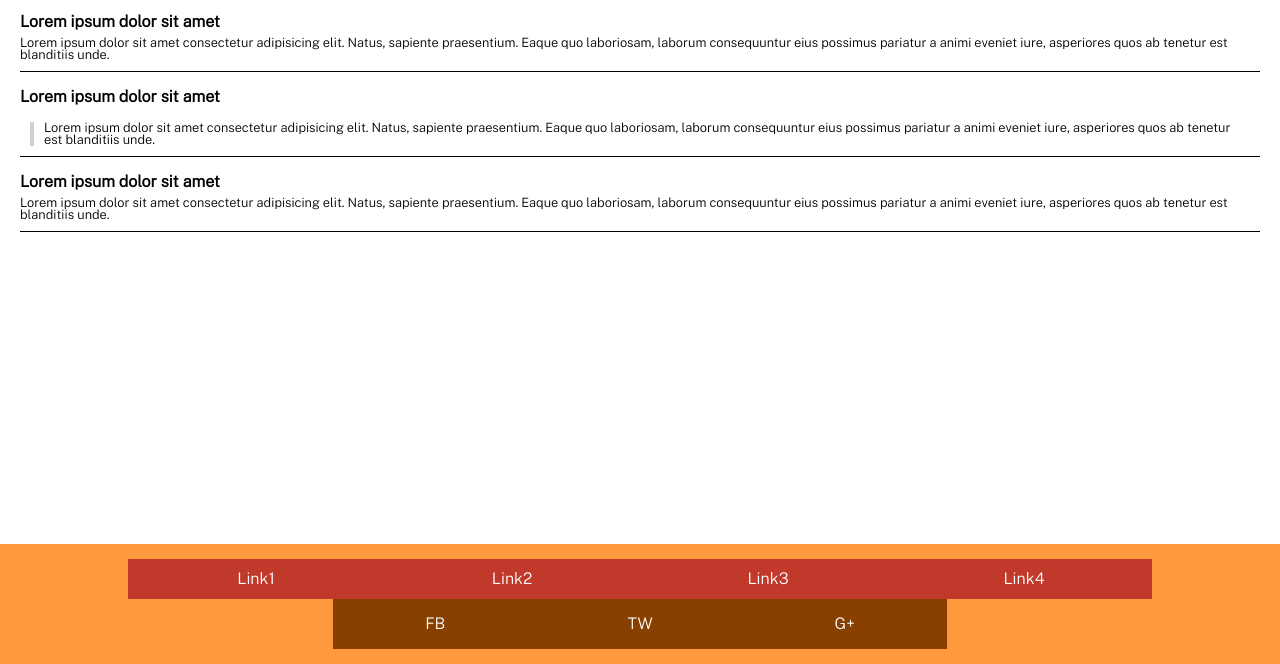
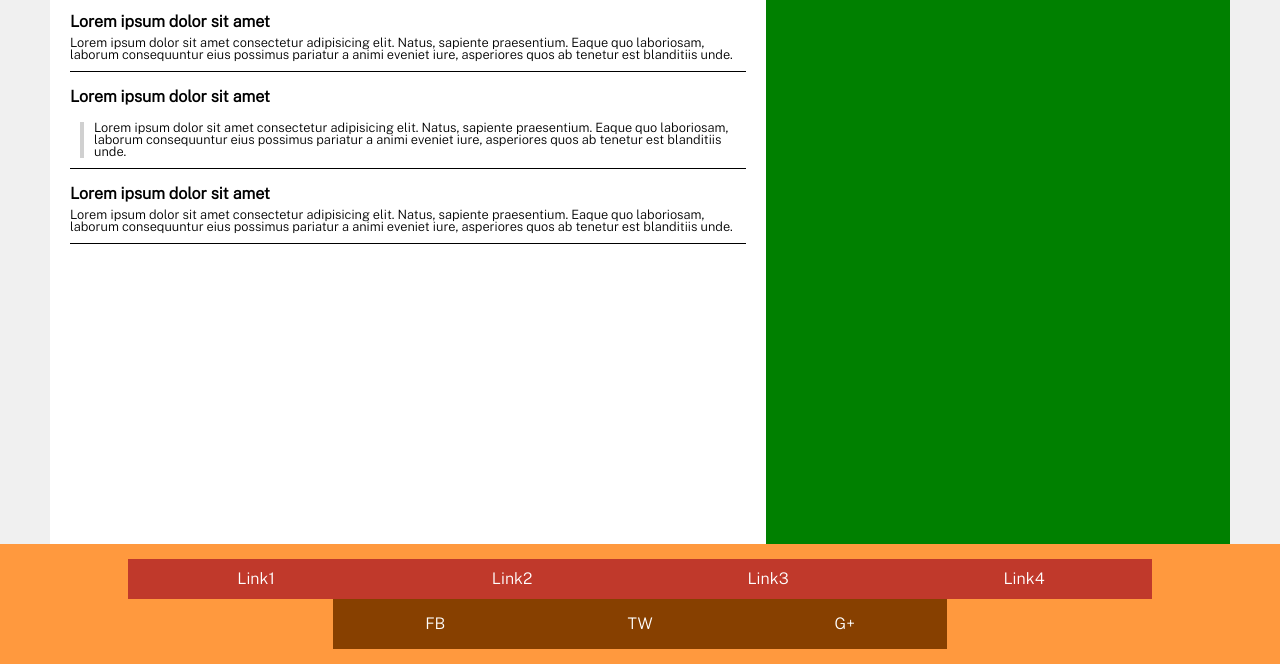
Before and after one commit to manuelainclan/prueba-tecnica-create, a website: page src/html/index.html in a window 1280 px wide. Shown: the part 136-800 px from the top of the page. Drawn offline with nearby package versions, Linux system fonts and the light colour scheme; files that its build step writes are made by us from their sources; files whose address does not match are found by name.

Commit message:
Add mediaqueries for tablet

```diff
--- a/src/scss/core/_variables.scss
+++ b/src/scss/core/_variables.scss
@@ -34,5 +34,5 @@
 
 // breakpoints
 
-$breakpoint-tablet: 768px;
+$breakpoint-tablet: 500px;
 $breakpoint-desktop: 1024px;
--- a/src/scss/layout/_aside.scss
+++ b/src/scss/layout/_aside.scss
@@ -1,3 +1,25 @@
+.main {
+    display: flex;
+    @include tablet {
+        background-color: $--color-background-6;
+        min-height: 88vh;
+    }
+}
 .aside{
+    display: none;
+    @include tablet {
+                display: flex;
+                flex-direction: column;
+                margin: 133px 50px 0 0 ;
+            width: 30%;
 
+            background-color: $--color-background-7;
+
+
+            justify-content: center;
+
+        }
+    @include desktop {
+        width: 40%;
+        }
 }
--- a/src/scss/layout/_footer.scss
+++ b/src/scss/layout/_footer.scss
@@ -12,6 +12,7 @@
         align-items: center;
         background-color: $--color-background-2;
         padding: 15px 0;
+
 
         &-nav-ul {
             display: flex;
--- a/src/scss/layout/_section.scss
+++ b/src/scss/layout/_section.scss
@@ -3,7 +3,14 @@
   font-family: $font-text;
   display: flex;
   flex-direction: column;
-  padding: 143px 10px 10px 10px;
+  padding: 10px;
+  margin-top: 133px;
+
+   @include tablet {
+    width: 60%;
+    margin: 133px 0 0 50px;
+    background-color: $--color-background-1;
+   }
 
   /* Artículo 1 y 3*/
   &-article {
```
Also changed, not shown: src/html/index.html (+1 -1 lines).
